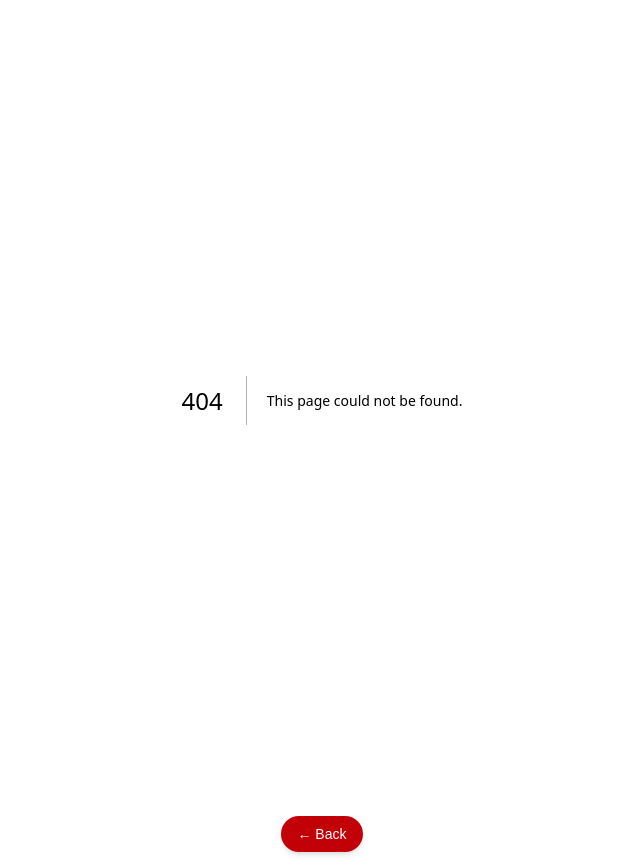
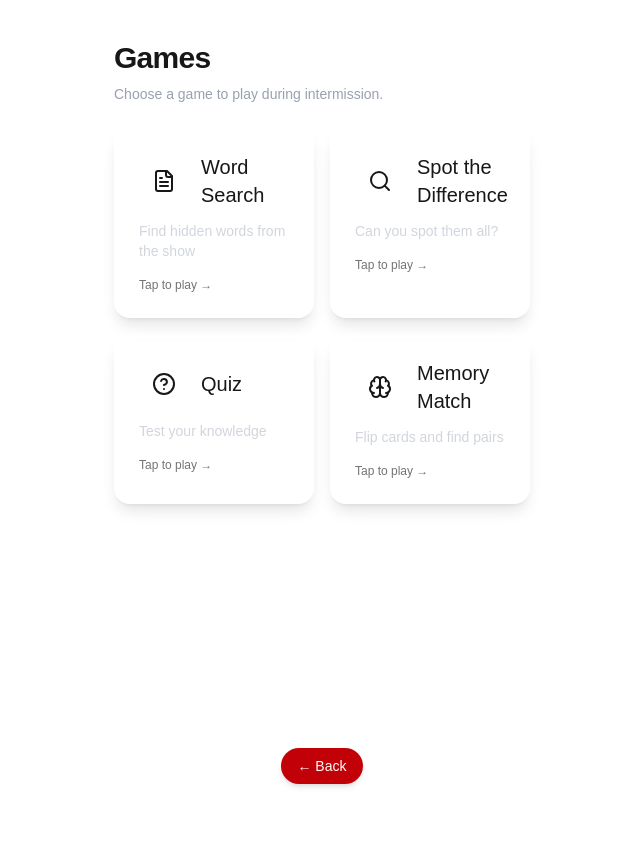
Before and after one commit to DiscoKris/lfpapp, a Next.js app: page /patron/oz/games in a window 1280 px wide. Before the commit this address had no page. Shown: the whole page, without its empty margins (318-958 px from the left). After the commit the page ends 800 px from the top, so only its background shows below. Built offline with nearby package versions, Linux system fonts and the light colour scheme.

Commit message:
Add Coming Soon placeholder pages

```diff
--- /dev/null
+++ b/app/patron/oz/games/page.tsx
@@ -0,0 +1,5 @@
+// app/patron/oz/games/page.tsx
+import GamesDashboard from "@/components/GamesDashboard";
+export default function OzGamesPage() {
+  return <GamesDashboard basePath="/patron/oz/games" />;
+}
--- /dev/null
+++ b/app/patron/sw/games/page.tsx
@@ -0,0 +1,5 @@
+// app/patron/sw/games/page.tsx
+import GamesDashboard from "@/components/GamesDashboard";
+export default function SwGamesPage() {
+  return <GamesDashboard basePath="/patron/sw/games" />;
+}
--- /dev/null
+++ b/components/GamesDashboard.tsx
@@ -0,0 +1,60 @@
+"use client";
+import Link from "next/link";
+import { Brain, Search, HelpCircle, FileText } from "lucide-react";
+
+export default function GamesDashboard({ basePath }: { basePath: string }) {
+  const tiles = [
+    {
+      href: `${basePath}/word-search`,
+      title: "Word Search",
+      desc: "Find hidden words from the show",
+      Icon: FileText,
+    },
+    {
+      href: `${basePath}/spot-the-difference`,
+      title: "Spot the Difference",
+      desc: "Can you spot them all?",
+      Icon: Search,
+    },
+    {
+      href: `${basePath}/quiz`,
+      title: "Quiz",
+      desc: "Test your knowledge",
+      Icon: HelpCircle,
+    },
+    {
+      href: `${basePath}/memory-match`,
+      title: "Memory Match",
+      desc: "Flip cards and find pairs",
+      Icon: Brain,
+    },
+  ];
+
+  return (
+    <main className="mx-auto max-w-5xl px-4 py-10">
+      <h1 className="text-3xl font-semibold tracking-tight">Games</h1>
+      <p className="mt-2 text-sm text-gray-400">
+        Choose a game to play during intermission.
+      </p>
+
+      <section className="mt-6 grid gap-4 sm:grid-cols-2">
+        {tiles.map(({ href, title, desc, Icon }) => (
+          <Link
+            key={href}
+            href={href}
+            className="group rounded-2xl border border-white/10 bg-white/5 p-6 shadow-lg backdrop-blur transition hover:translate-y-[-2px] hover:border-white/20 hover:bg-white/10"
+          >
+            <div className="flex items-center gap-3">
+              <div className="rounded-xl border border-white/10 p-3">
+                <Icon className="h-6 w-6" />
+              </div>
+              <h2 className="text-xl font-medium">{title}</h2>
+            </div>
+            <p className="mt-3 text-sm text-gray-300">{desc}</p>
+            <div className="mt-4 text-xs opacity-60">Tap to play →</div>
+          </Link>
+        ))}
+      </section>
+    </main>
+  );
+}
```
